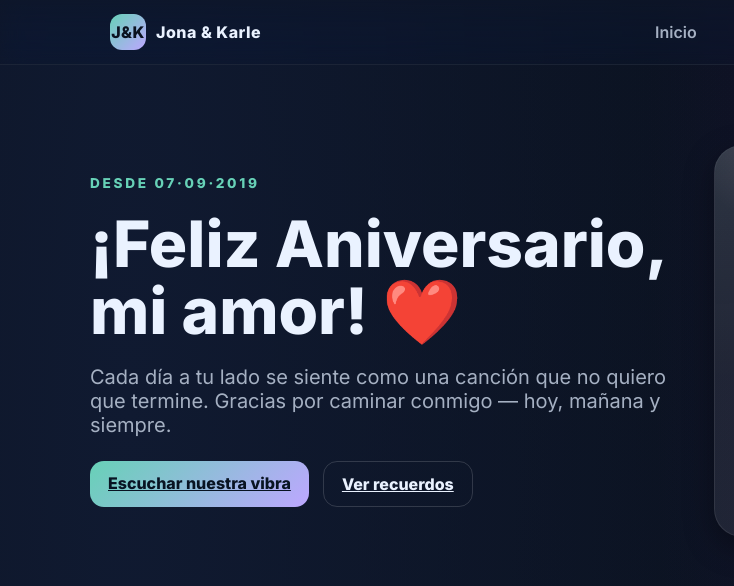
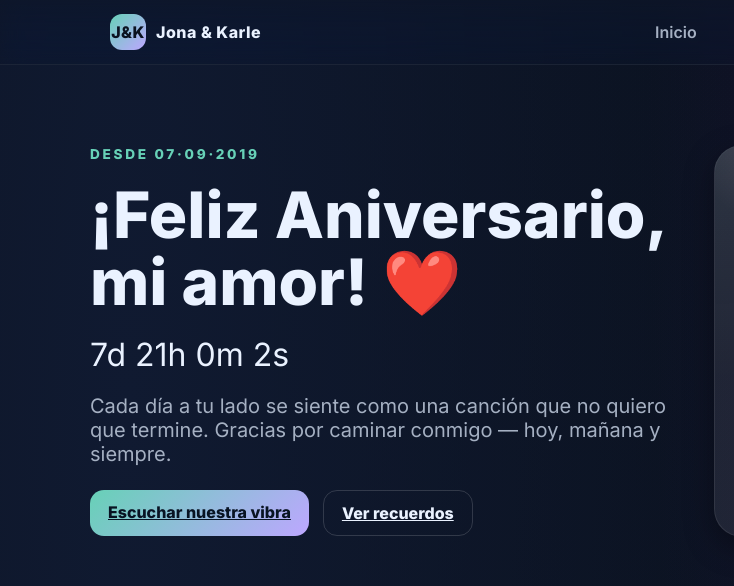
Before and after one commit to Jonithinx/JyK, a plain HTML site: page index.html in a window 1280 px wide. Shown: the top 586 px of the page, 0-734 px from the left. Drawn offline with Linux system fonts and the light colour scheme.

Commit message:
Update index.html

```diff
--- a/index.html
+++ b/index.html
@@ -194,6 +194,73 @@
 
   <!-- JS -->
   <script src="script.js"></script>
+  <script>
+// ===========================
+// PLAN DE HYPE & REVEAL
+// ===========================
+
+// Elemento que vamos a usar para mostrar mensajes y contador
+const heroTitle = document.querySelector('.hero .title');
+const heroSubtitle = document.querySelector('.hero .subtitle');
+
+// Fecha objetivo
+const targetDate = new Date("Sep 7, 2025 00:00:00").getTime();
+
+// Función para actualizar el contador y mensajes
+function updateHype() {
+  const now = new Date().getTime();
+  const diff = targetDate - now;
+
+  // Mensajes por fecha
+  const today = new Date();
+  const mmdd = ("0" + (today.getMonth()+1)).slice(-2) + "-" + ("0" + today.getDate()).slice(-2);
+
+  let hint = "";
+  if(mmdd === "08-31") hint = "Algo especial viene pronto… 👀";
+  else if(mmdd === "09-01") hint = "Algo solo para ti ✨";
+  else if(mmdd === "09-02") hint = "Nuestra historia apenas empieza… 💌";
+  else if(mmdd === "09-03") hint = "Un pequeño secreto se revela 🌹";
+  else if(mmdd === "09-04") hint = "Ya casi, mi amor… 💖";
+  else if(mmdd === "09-05") hint = "Prepárate, amor… ⏳";
+  else if(mmdd === "09-06") hint = "Mañana lo descubrirás 💫";
+
+  // Mostrar mensaje solo si hay hint
+  if(hint) heroSubtitle.textContent = hint;
+
+  // Countdown
+  let countdownText = "";
+  if(diff <= 0){
+    countdownText = "💖 Hoy es nuestro día 💖";
+    heroTitle.textContent = "¡Sorpresa, Karleny! 🎉";
+    heroSubtitle.textContent = "Todo lo que preparé para vos está aquí abajo 👇";
+    // Revelar contenido especial: destapamos el sobre/fotos/playlist
+    document.getElementById('futureCard').style.display = "block";
+  } else {
+    const days = Math.floor(diff / (1000*60*60*24));
+    const hours = Math.floor((diff % (1000*60*60*24))/(1000*60*60));
+    const mins = Math.floor((diff % (1000*60*60))/(1000*60));
+    const secs = Math.floor((diff % (1000*60))/1000);
+    countdownText = `${days}d ${hours}h ${mins}m ${secs}s`;
+  }
+
+  // Creamos o actualizamos el contador
+  let countdownDiv = document.getElementById("hypeCountdown");
+  if(!countdownDiv){
+    countdownDiv = document.createElement("div");
+    countdownDiv.id = "hypeCountdown";
+    countdownDiv.style.fontSize = "2rem";
+    countdownDiv.style.margin = "20px 0";
+    heroTitle.parentNode.insertBefore(countdownDiv, heroTitle.nextSibling);
+  }
+  countdownDiv.textContent = countdownText;
+}
+
+// Inicial
+updateHype();
+// Actualizar cada 1 segundo
+setInterval(updateHype, 1000);
+</script>
+
 
 </body>
 </html>
```
